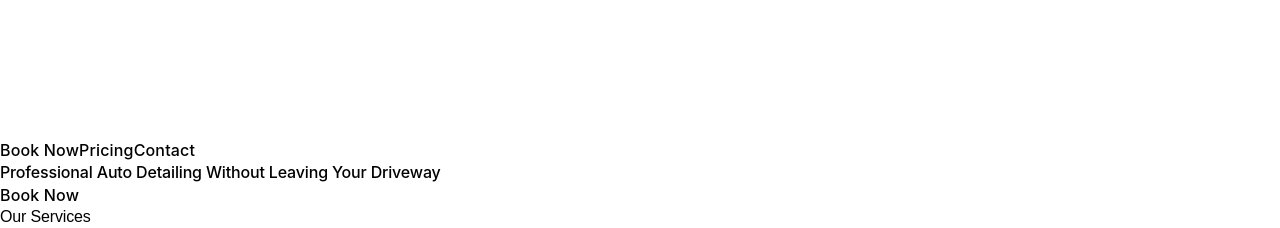
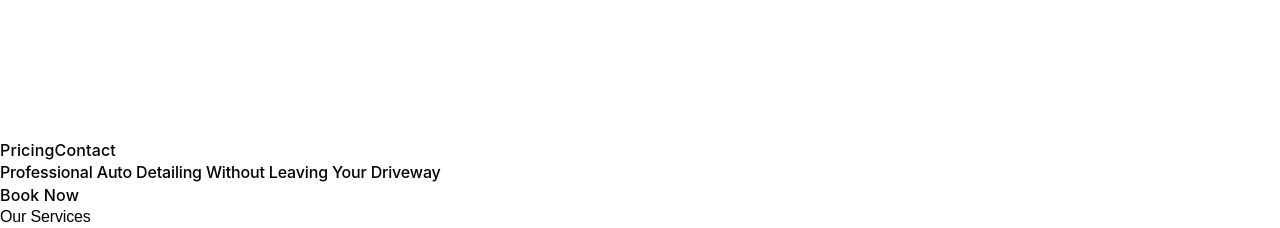
Before and after one commit to Acorona29/kevpautospawebsite, a React (Vite) app: page / in a window 1280 px wide. Shown: the part 940-1168 px from the top of the page. Built offline with nearby package versions, Linux system fonts and the light colour scheme; grey boxes are pictures that could not be loaded.

Commit message:
Remove Book Now from header navigation

```diff
--- a/src/App.tsx
+++ b/src/App.tsx
@@ -97,12 +97,6 @@ function App() {
 
             {/* Desktop Navigation - Right side */}
             <nav className="hidden md:flex items-center space-x-8">
-              <button
-                onClick={() => document.getElementById('booking')?.scrollIntoView({ behavior: 'smooth' })}
-                className="text-white/80 hover:text-white px-2 py-2 text-sm font-medium transition-colors duration-200"
-              >
-                Book Now
-              </button>
               <button
                 onClick={() => document.getElementById('pricing')?.scrollIntoView({ behavior: 'smooth' })}
                 className="text-white/80 hover:text-white px-2 py-2 text-sm font-medium transition-colors duration-200"
```
